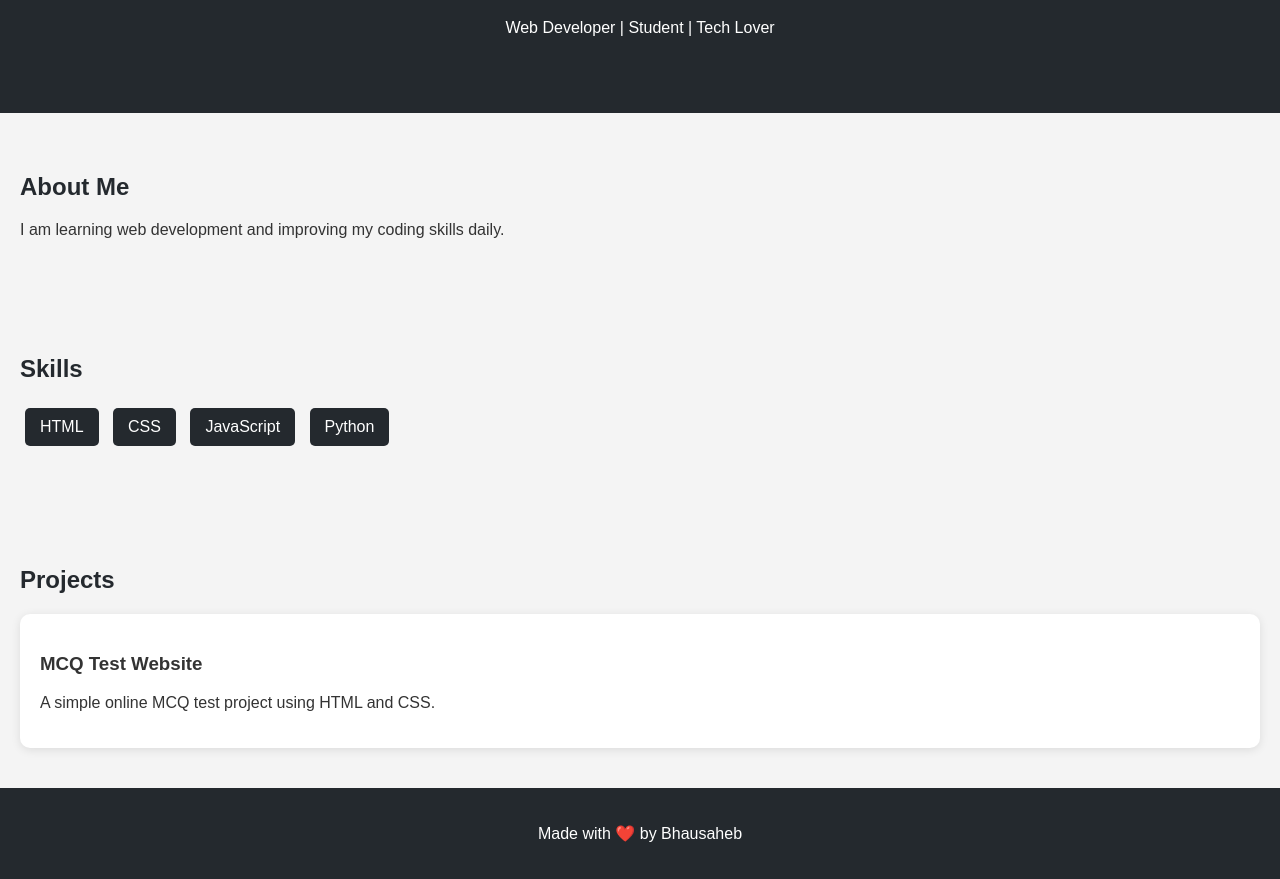
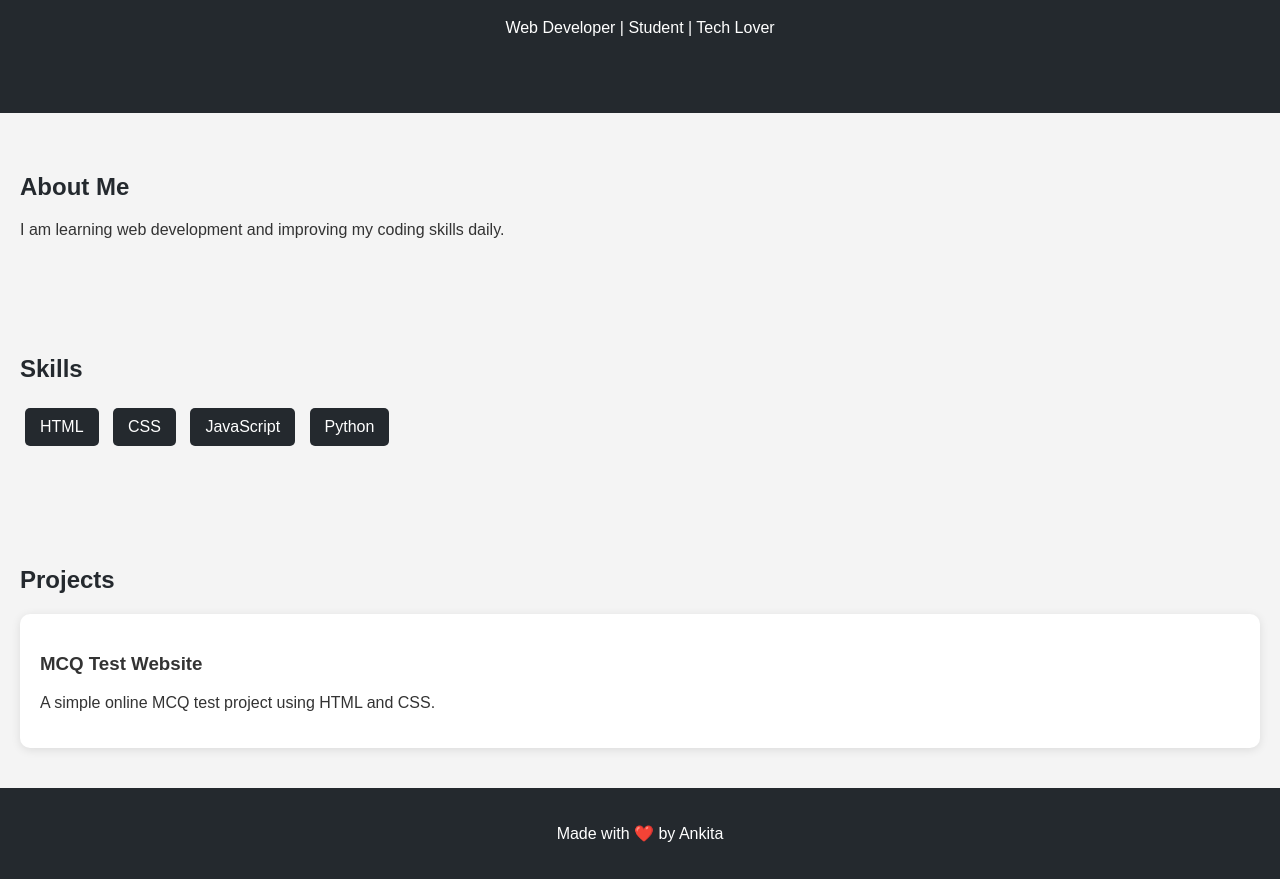
Before and after one commit to ankitak1107/my-portfolio, a plain HTML site: page index.html in a window 1280 px wide. Shown: the part 122-1001 px from the top of the page. Drawn offline with Linux system fonts and the light colour scheme.

Commit message:
Update index.html

```diff
--- a/index.html
+++ b/index.html
@@ -39,7 +39,7 @@
   </section>
 
   <footer>
-    <p>Made with ❤️ by Bhausaheb</p>
+    <p>Made with ❤️ by Ankita</p>
   </footer>
 
   <script src="script.js"></script>
```
